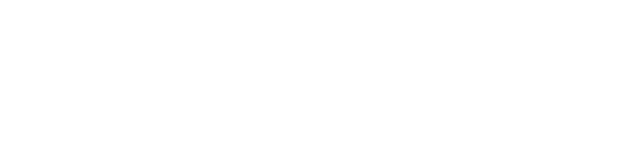
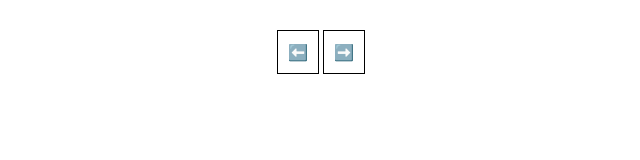
Before and after one commit to Rahullkumr/Tailwind-practice, a plain HTML site: page Fundamentals/6. Backgrounds Shadows/index.html in a window 1280 px wide. Shown: the whole page, without its empty margins (319-959 px from the left). Drawn offline with nearby package versions, Linux system fonts and the light colour scheme.

Commit message:
update: add navigation links to Backgrounds Shadows section

```diff
--- a/Fundamentals/6. Backgrounds Shadows/index.html
+++ b/Fundamentals/6. Backgrounds Shadows/index.html
@@ -17,5 +17,15 @@
 
     <!-- Gradients -->
     <!-- https://tailwindcss.com/docs/gradient-color-stops -->
+
+
+
+
+
+     <!-- Navigation -->
+
+     <div style="text-align: center; border: none;" class="mt-10">
+      <a href="../5. Layout Position/index.html" style="border: 1px solid;padding: 10px;">⬅️</a>
+      <a href="../7. Borders/index.html" style="border: 1px solid;padding: 10px;">➡️</a>
   </body>
 </html>
```
